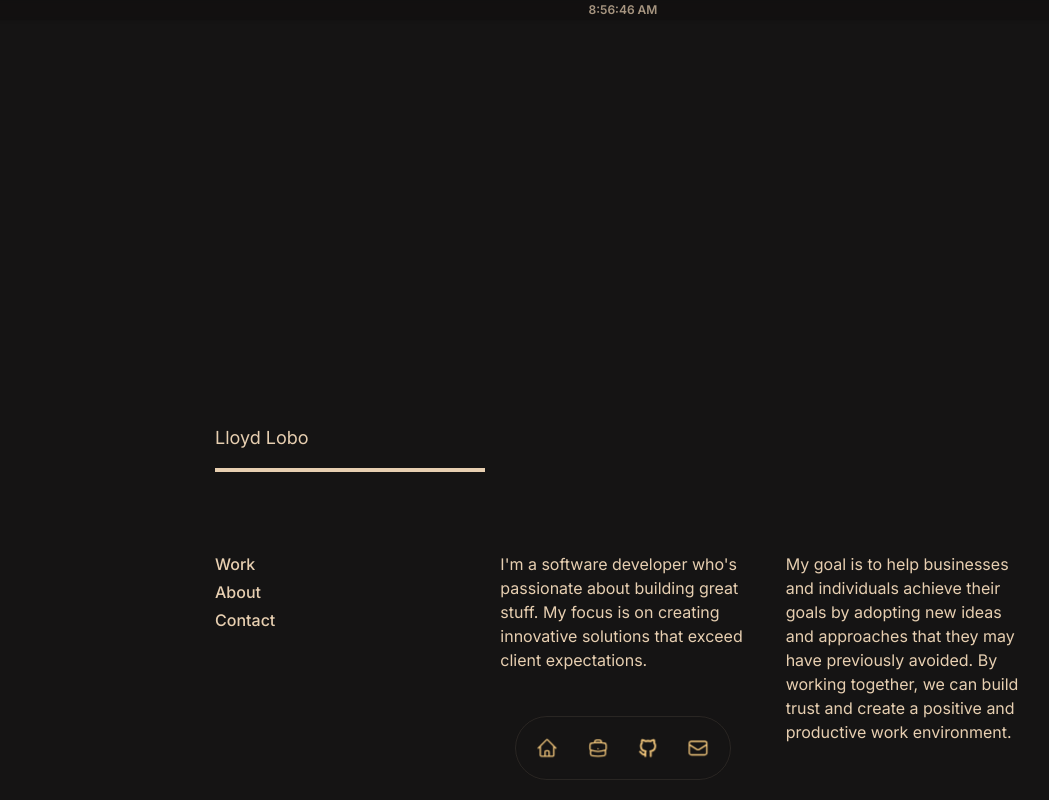
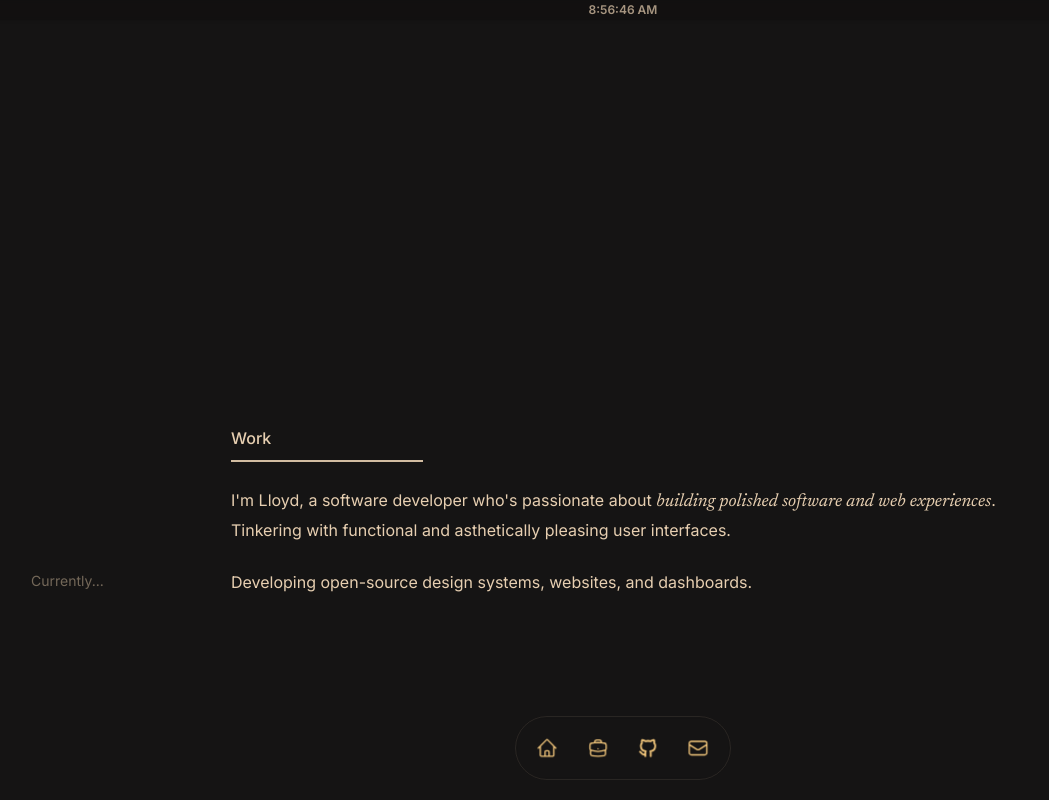
Before and after one commit to lloydlobo/lloydlobo.com, a Next.js app: page /work in a window 1280 px wide. Shown: the whole page, without its empty margins (17-1066 px from the left). Built offline with nearby package versions, Linux system fonts and the light colour scheme.

Commit message:
feat: update hero for work page

```diff
--- a/pages/work.tsx
+++ b/pages/work.tsx
@@ -46,12 +46,45 @@ export default function WorkPage() {
           <Section>
             <article className="">
               <div className="mx-auto w-full text-secondary">
-                <div className="relative mx-auto w-full">
-                  <p className="mb-20 w-fit pr-44 border-b-[4px] border-secondary pb-4 text-start text-lg font-normal">
-                    Lloyd Lobo
+                <div className="relative space-y-6 mx-auto w-full">
+                  <div className="w-48 border-b-[2px] border-secondary/90 pb-2">
+                    <p className="font-medium text-start">Work</p>
+                  </div>
+                  {/* Better to put this in the about page */}
+                  <p className="hidden">
+                    If you're browsing this page it means you probably wish to
+                    know more about me. Wish granted.
                   </p>
-                  <div className="grid grid-cols-1 gap-10 text-base sm:grid-cols-2 lg:grid-cols-3">
-                    <ul className={`hidden space-y-1 font-medium lg:block`}>
+                  <span className="md:absolute hover:opacity-100 opacity-0 text-sm w-full pt-[3px] origin-left -right-[calc(192px_+_0.5rem)] md:max-w-[calc(192px_+_0vw)] dim">
+                    TLDR for the impatient people...
+                  </span>
+                  <p>
+                    I'm Lloyd, a software developer who's passionate about{" "}
+                    <em className="font-serif text-lg">
+                      building polished software and web experiences
+                    </em>
+                    .
+                    <span className="hidden">
+                      I focus on creating functional and innovative solutions
+                      that exceed client's expectations.
+                    </span>
+                    <span>
+                      {" "}
+                      Tinkering with functional and asthetically pleasing user
+                      interfaces.
+                    </span>
+                  </p>
+
+                  <p>
+                    <span className="md:absolute  text-sm w-full pt-[3px] origin-left -left-[calc(192px_+_0.5rem)] md:max-w-[calc(192px_+_0vw)] dim">
+                      Currently...
+                    </span>
+                    Developing open-source design systems, websites, and
+                    dashboards.
+                  </p>
+                  <div className="relative w-[100%] overflow-x-auto mx-auto hidden">
+                    <div className="grid grid-flow-col gap-8 text-base [&>*]:w-48 [&>*]:shadow">
+                      <ul className={`space-y-1 font-medium`}>
                         <li className="">
                           <Link href={`#work`}>Work</Link>
                         </li>
@@ -64,16 +97,14 @@ export default function WorkPage() {
                       </ul>
                       <p className="">
                         I'm a software developer who's passionate about building
-                      great stuff. My focus is on creating innovative solutions
-                      that exceed client expectations.
+                        great stuff. My focus is on creating innovative
+                        solutions that exceed client expectations.
                       </p>
-                    <p>
-                      My goal is to help businesses and individuals achieve
-                      their goals by adopting new ideas and approaches that they
-                      may have previously avoided. By working together, we can
-                      build trust and create a positive and productive work
-                      environment.
+                      <p className="">
+                        My goal: Help businesses and individuals achieve goals
+                        by adopting new ideas and approaches.
                       </p>
+                    </div>
                   </div>
                 </div>
               </div>
@@ -87,7 +118,7 @@ export default function WorkPage() {
                 before:content-['01'] lg:mb-48
                 "
               >
-                Work
+                Projects
               </h2>
             </div>
             <WorkProjects />
--- a/styles/globals.css
+++ b/styles/globals.css
@@ -99,7 +99,7 @@ main {
 }
 
 article {
-  @apply md:mx-44;
+  @apply md:mx-48;
 }
 
 footer {
@@ -113,6 +113,11 @@ a {
   text-decoration: none;
 }
 
+p {
+  @apply brightness-[100%] leading-7 tracking-normal;
+  font-feature-settings: "kern", "frac", "kern", "ss02";
+}
+
 @media (prefers-color-scheme: dark) {
   html {
     color-scheme: dark;
@@ -121,12 +126,8 @@ a {
 
 nav.dock > * {
   @apply scale-90 hover:bg-gradient-to-tl from-on-secondary/90 via-on-secondary/60 to-secondary/[0.005] p-[0.7rem]  backdrop-blur-[0px] rounded-full;
+}
 
-  /* background-image: linear-gradient( */
-  /*   45deg, */
-  /*   var(--gradient-color-1), */
-  /*   var(--gradient-color-2), */
-  /*   var(--gradient-color-1), */
-  /*   var(--gradient-color-2) */
-  /* ); */
+.dim {
+  @apply brightness-50;
 }
```
Also changed, not shown: pages/404.tsx (+1 -1 lines). Lines whose indentation alone changed are shown as unchanged.
